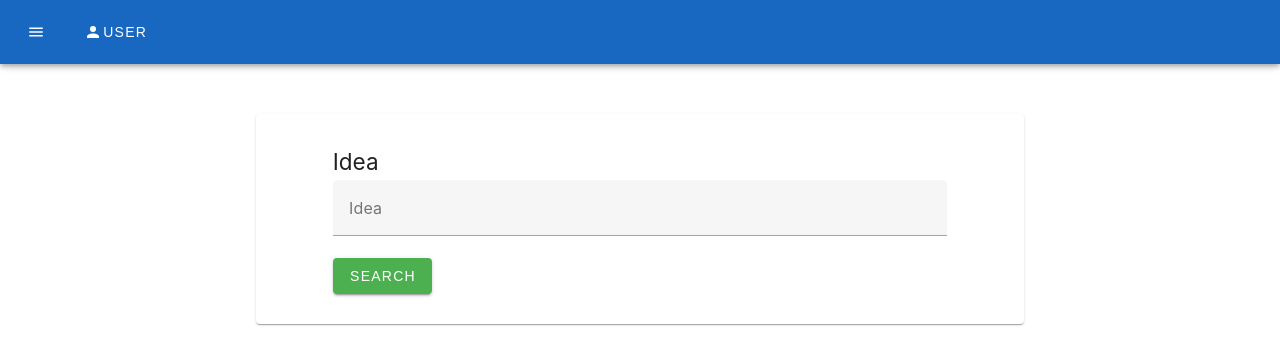
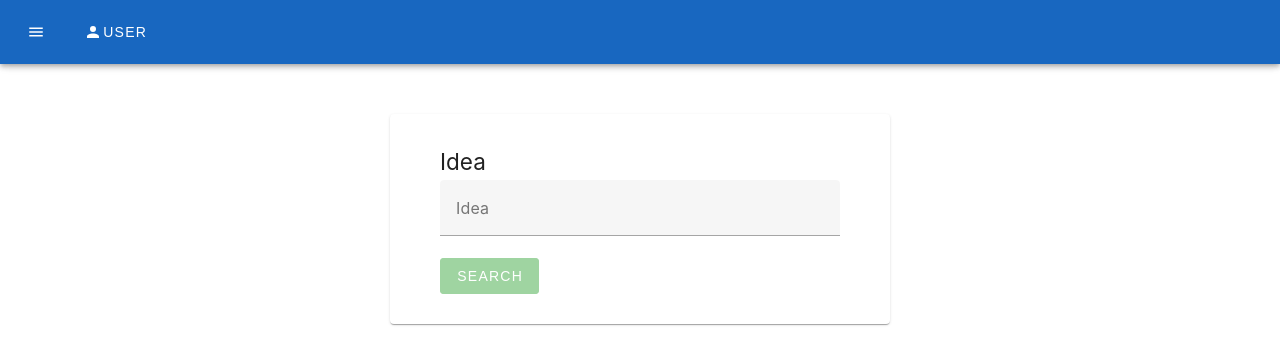
Before and after one commit to sugiwa/light-on, a Vue app: page /idea in a window 1280 px wide. Shown: the top 364 px of the page. Built offline with nearby package versions, Linux system fonts and the light colour scheme.

Commit message:
feature idea form

```diff
--- a/src/views/IdeaView.vue
+++ b/src/views/IdeaView.vue
@@ -1,7 +1,23 @@
 <script setup lang="ts">
-import { ref } from "vue";
+import { computed, ref } from "vue";
 
-const idea = ref("");
+const idea = ref<string>("");
+const ideaList = ref<Array<string>>([]);
+
+const isValid = computed<boolean>(() => {
+  return ideaList.value.length > 2;
+});
+
+const addIdea = () => {
+  console.log(idea.value);
+  if (idea.value !== "") {
+    ideaList.value.push(idea.value);
+    idea.value = "";
+  }
+};
+const searchIdea = () => {
+  console.log("searchIdea: ", ideaList);
+};
 </script>
 
 <template>
@@ -9,19 +25,30 @@ const idea = ref("");
     <div class="wrapper">
       <h2>Idea</h2>
 
-      <v-form>
-        <v-text-field v-model="idea" label="Idea"></v-text-field>
+      <v-form v-model="isValid" lazy-validation @keydown.enter.prevent>
+        <v-text-field
+          v-model="idea"
+          label="Idea"
+          @keydown.enter="addIdea"
+        ></v-text-field>
 
-        <v-btn color="success"> Search </v-btn>
+        <v-btn
+          color="success"
+          :disabled="!isValid"
+          @click="searchIdea"
+          style="margin-left: auto"
+        >
+          Search
+        </v-btn>
       </v-form>
     </div>
-    {{ idea }}
   </v-card>
 </template>
 
 <style>
 .card {
   width: 60%;
+  max-width: 500px;
   margin: 50px auto;
 }
 
```
